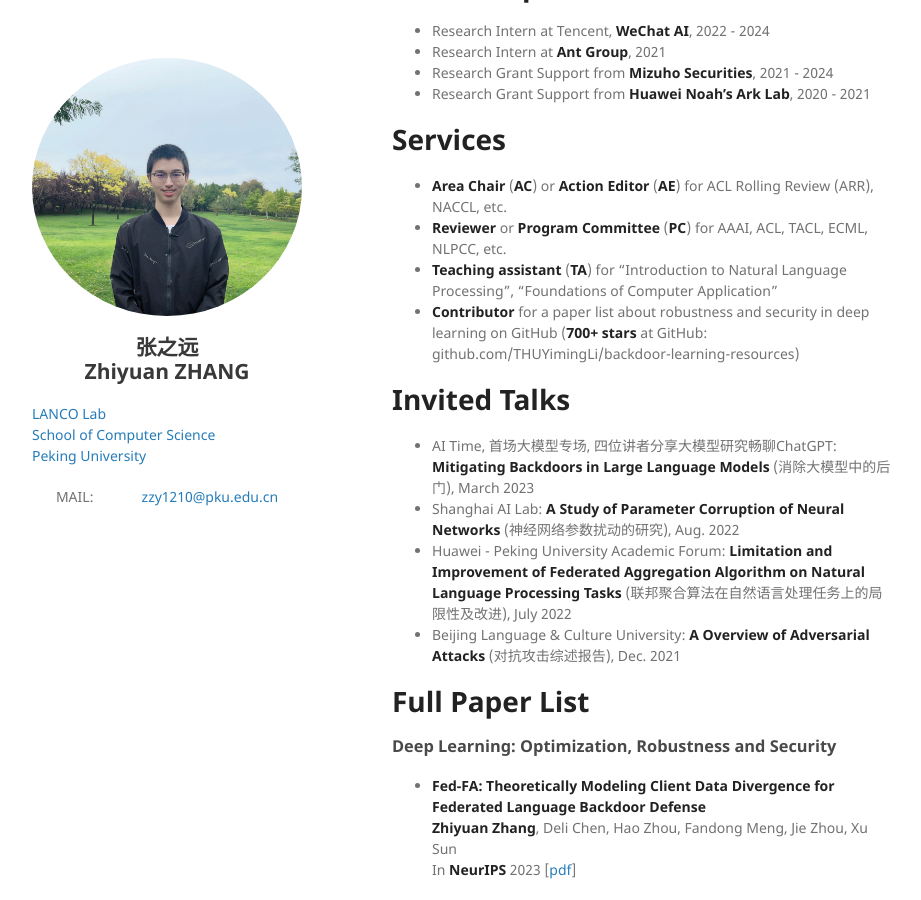
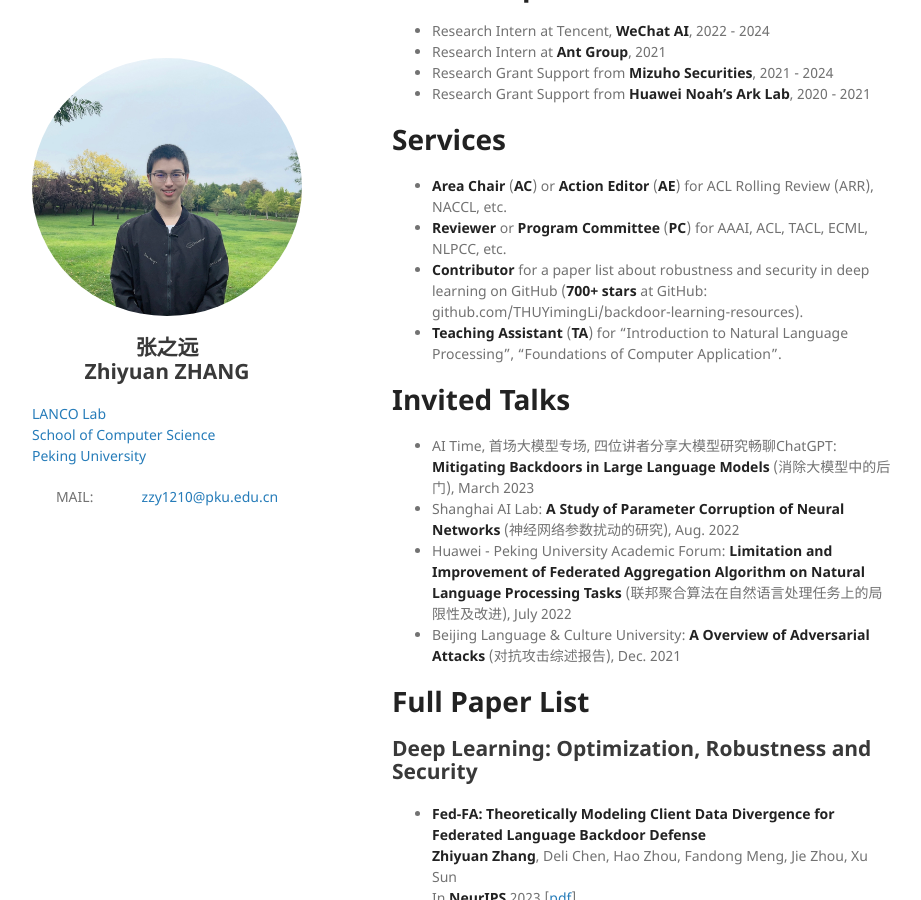
Before and after one commit to pkuzzy/pkuzzy.github.io, a Jekyll site: the page built from index.md, in a window 1280 px wide and 900 px high, scrolled down 3941 px. Shown: the whole window, without its empty margins (178-1099 px from the left). Built offline with Jekyll 4.4.1, drawn with Linux system fonts in a browser that asks for light colours; nearby versions of some CDN libraries; our own code applies the rules of GitHub Pages for plain Markdown files.

```diff
--- a/index.md
+++ b/index.md
@@ -133,8 +133,8 @@ He has scored **96/100 and above** in all the following courses:
 # Services
 - **Area Chair** (**AC**) or **Action Editor** (**AE**) for ACL Rolling Review (ARR), NACCL, etc.
 - **Reviewer** or **Program Committee** (**PC**) for AAAI, ACL, TACL, ECML, NLPCC, etc.
-- **Teaching assistant** (**TA**) for "Introduction to Natural Language Processing", "Foundations of Computer Application"
-- **Contributor** for a paper list about robustness and security in deep learning on GitHub (**700+ stars** at GitHub: github.com/THUYimingLi/backdoor-learning-resources)
+- **Contributor** for a paper list about robustness and security in deep learning on GitHub (**700+ stars** at GitHub: github.com/THUYimingLi/backdoor-learning-resources).
+- **Teaching Assistant** (**TA**) for "Introduction to Natural Language Processing", "Foundations of Computer Application".
 
 # Invited Talks
 - AI Time, 首场大模型专场, 四位讲者分享大模型研究畅聊ChatGPT: **Mitigating Backdoors in Large Language Models** (消除大模型中的后门), March 2023
@@ -144,7 +144,7 @@ He has scored **96/100 and above** in all the following courses:
 
 # Full Paper List
 
-### Deep Learning: Optimization, Robustness and Security
+## Deep Learning: Optimization, Robustness and Security
 
 
 - **Fed-FA: Theoretically Modeling Client Data Divergence for Federated Language Backdoor Defense**
@@ -214,7 +214,7 @@ He has scored **96/100 and above** in all the following courses:
   Fenglin Liu<sup>\#</sup>, Xuancheng Ren<sup>\#</sup>, **Zhiyuan Zhang**, Xu Sun, Yuexian Zou
   In **COLING** 2020 [[pdf](https://aclanthology.org/2020.coling-main.320.pdf),  [cite](https://dblp.uni-trier.de/rec/conf/coling/LiuRZSZ20.html?view=bibtex)]
 
-### Natural Language Processing Applications
+## Natural Language Processing Applications
 
 - **PKUSEG: A Toolkit for Multi-Domain Chinese Word Segmentation**
   Ruixuan Luo, Jingjing Xu, Yi Zhang, **Zhiyuan Zhang**, Xuancheng Ren, Xu Sun
@@ -248,7 +248,7 @@ He has scored **96/100 and above** in all the following courses:
   Preprint [[pdf](https://arxiv.org/pdf/1911.09483.pdf), [code](https://github.com/lancopku/Prime), [cite](https://dblp.uni-trier.de/rec/journals/corr/abs-1911-09483.html?view=bibtex)]
 
 
-### Quantitative Finance and Time Series Analysis
+## Quantitative Finance and Time Series Analysis
 
 - **No Stock is an Island: Learning Internal and Relational Attributes of Stocks with Contrastive Learning**
   Shicheng Li<sup>\#</sup>, Wei Li<sup>\#</sup>, **Zhiyuan Zhang**, Ruihan Bao, Keiko Harimoto, Xu Sun
```
